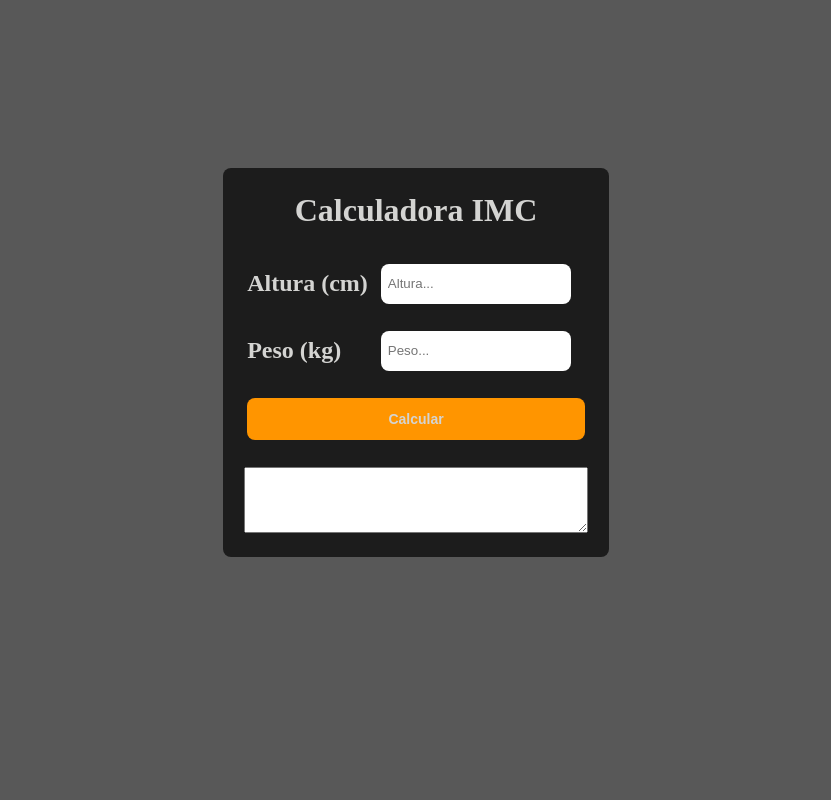
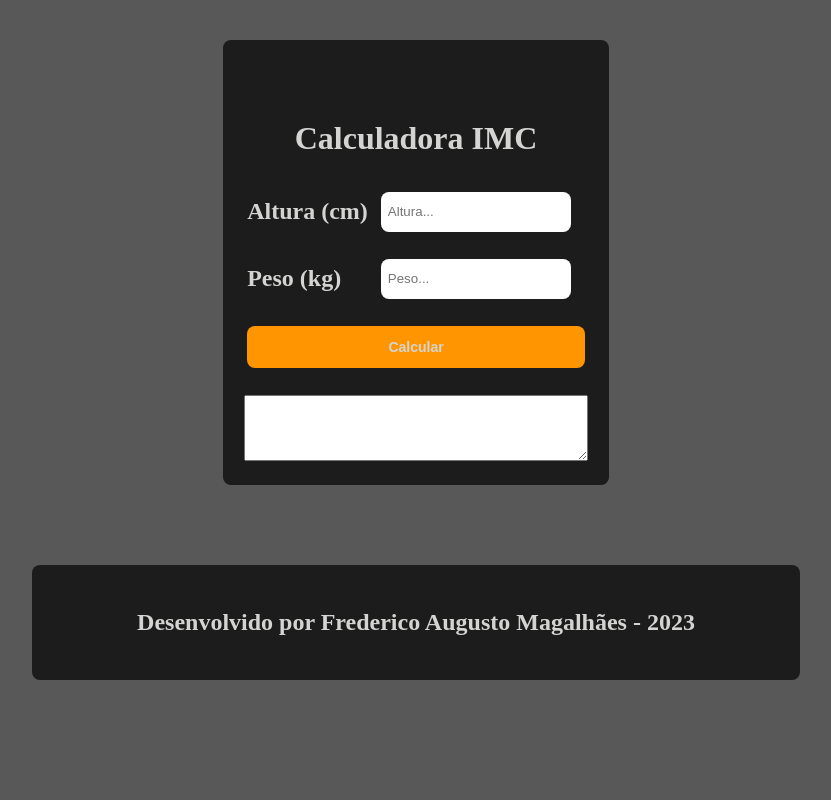
Before and after one commit to FredMagas/IMC-BMI-Calculator, a plain HTML site: page index.html in a window 1280 px wide. Shown: the top 800 px of the page, without its empty margins (224-1055 px from the left). Drawn offline with Linux system fonts and the light colour scheme.

Commit message:
Style changed

```diff
--- a/style.css
+++ b/style.css
@@ -8,6 +8,9 @@ h1 {
 
 body {
     background-color: #585858;
+    margin-top: 5vh;
+    margin-left: 20vw;
+    margin-right: 20vw;
 }
 
 .input_area {
@@ -34,6 +37,7 @@ textarea {
 .calculator {
     display: flex;
     justify-content: center;
+    margin: 0;
 }
 
 .container {
@@ -42,7 +46,8 @@ textarea {
     border-radius: 0.5em;
     flex-direction: column;
     align-items: center;
-    margin-top: 20vh;
+    padding-top: 10vh;
+    margin-bottom: 10vh;
     background-color: #1C1C1C;
 }
 
@@ -66,8 +71,10 @@ button:hover {
 footer {
     display: flex;
     flex-direction: column;
+    justify-content: center;
     align-items: center;
-    margin-top: 35vh;
+    text-align: center;
+    padding-top: 100vh;
 }
 
 .dev {
```
